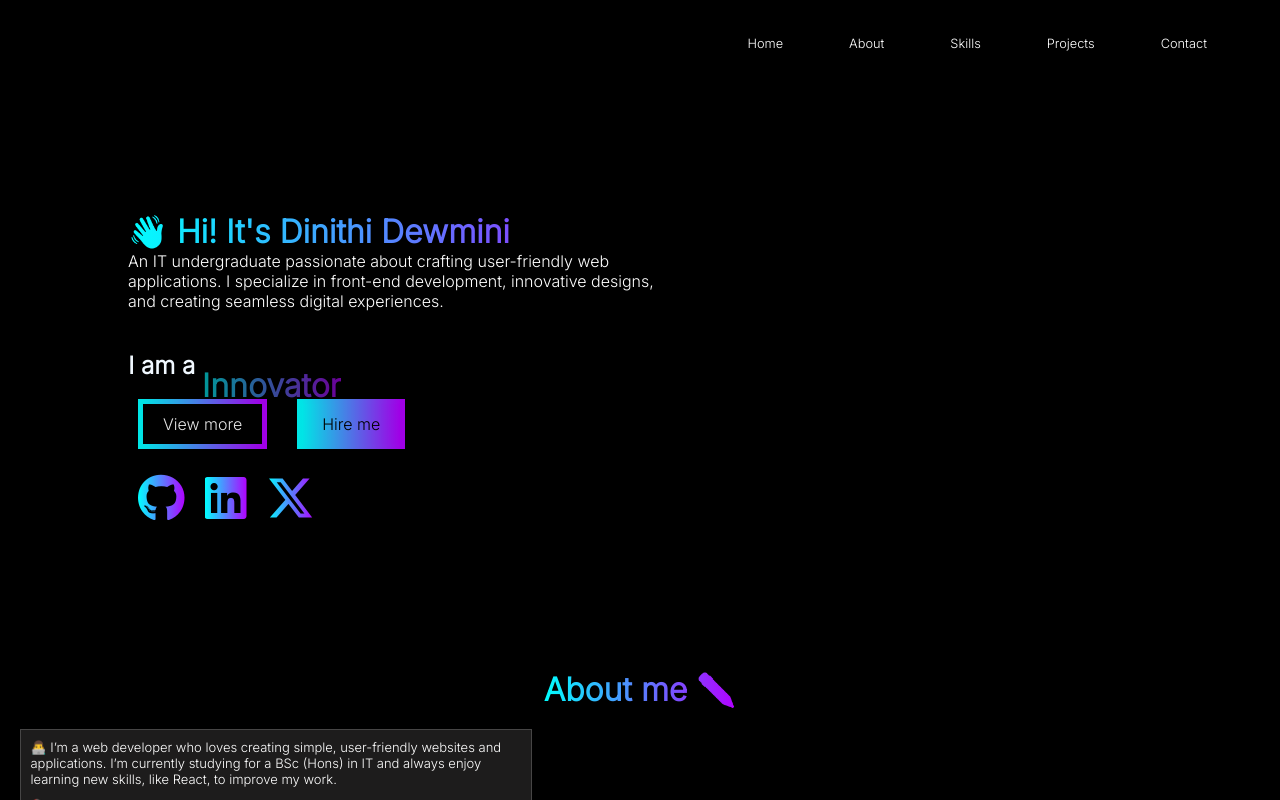
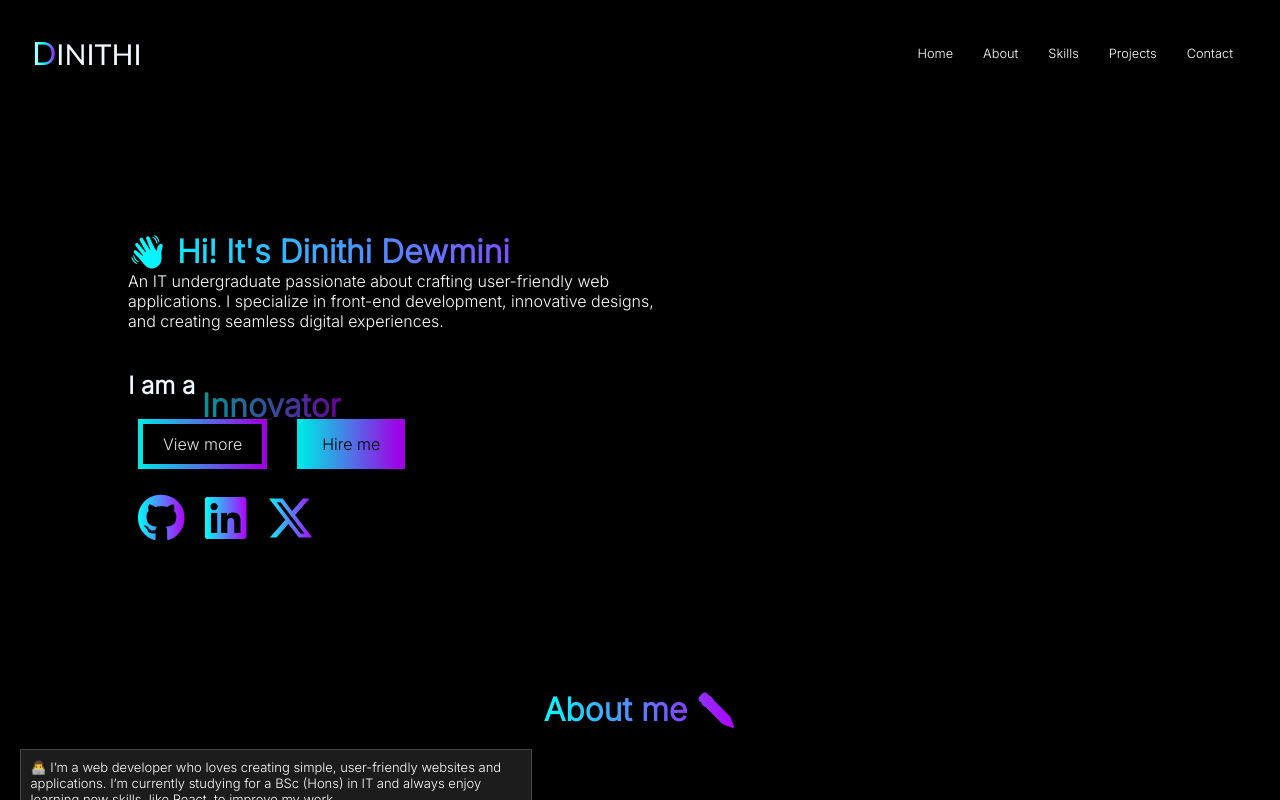
Before and after one commit to Dinithi1625403/myPortfolio, a React (Create React App) app: page / in a window 1280 px wide. Shown: the top 800 px of the page. Built offline with nearby package versions, Linux system fonts and the light colour scheme.

Commit message:
initial commit

```diff
--- a/src/components/nav.css
+++ b/src/components/nav.css
@@ -5,17 +5,22 @@ nav{
     padding: 1rem 2rem;
 
 
+
 }
 ul{
     display: flex;
     list-style: none;
-    margin-left: auto;
+
 
 
 }
 li{
-    margin-right: 1rem;
+    margin: 10px;
+
+
     cursor: pointer;
+
+
 
 }
 
@@ -26,7 +31,7 @@ li{
 
      border-radius: 10px;
 
-     padding: 10px 20px;
+     padding-bottom: 10px;
      position: relative;
      overflow: hidden;
      font-size: 0.8em;
@@ -56,3 +61,23 @@ li{
      border-right: none;
      border-left: none;
  }
+ .navName1{
+
+    font-family:'Trebuchet MS', 'Lucida Sans Unicode', 'Lucida Grande', 'Lucida Sans', Arial, sans-serif;
+   background: linear-gradient(to right,white, #00FFFF, #B200FF);
+   -webkit-background-clip: text;
+   -webkit-text-fill-color: transparent;
+   font-size: 200%;
+   display: inline;
+
+
+ }
+ .navName2{
+    font-family:'Trebuchet MS', 'Lucida Sans Unicode', 'Lucida Grande', 'Lucida Sans', Arial, sans-serif;
+    color: aliceblue;
+    font-size: 180%;
+    margin-left: 0;
+
+    display: inline-table;
+
+ }
--- a/src/components/nav.jsx
+++ b/src/components/nav.jsx
@@ -7,7 +7,12 @@ export default function Nav(){
     }
     return(
         <nav>
+            <span>
+            <h8 className='navName1'>D</h8>
+            <h8 className='navName2'>INITHI</h8>
+            </span>
             <ul>
+
                 <li><a className='navLi'onClick={()=>handlescroll("home")} >Home</a></li>
                 <li><a className='navLi'onClick={()=>handlescroll("about")} >About</a></li>
                 <li><a className='navLi'onClick={()=>handlescroll("skills")} >Skills</a></li>
```
